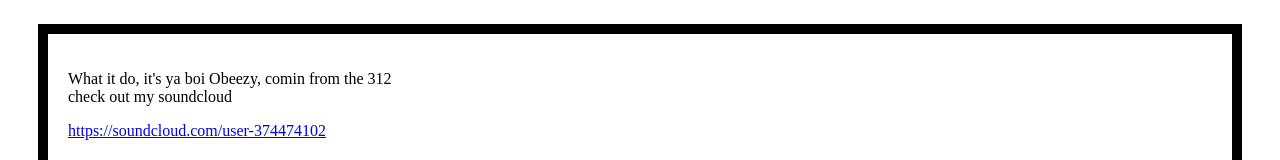
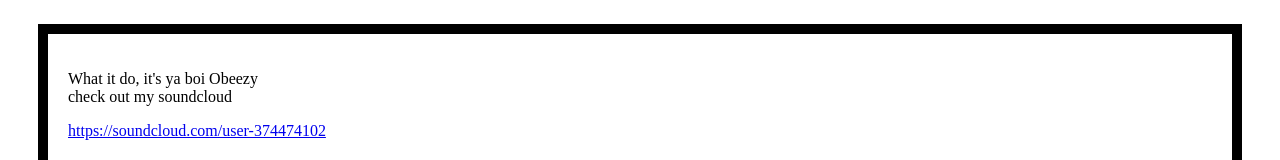
Before and after one commit to jpcanty87/Unit-4-Project-Obeezys-IG, a plain HTML site: page index.html in a window 1280 px wide. Shown: the part 238-398 px from the top of the page. Drawn offline with Linux system fonts and the light colour scheme.

Commit message:
Created using Popcode: https://popcode.org

```diff
--- a/index.html
+++ b/index.html
@@ -33,7 +33,7 @@
             <p>Following<br><br><br> 300</p>
         </div>
 		<div class="bio">
-            <p>What it do, it's ya boi Obeezy, comin from the 312 <br> check out my soundcloud</p>
+            <p>What it do, it's ya boi Obeezy<br> check out my soundcloud</p>
             <a href="https://soundcloud.com/user-374474102">https://soundcloud.com/user-374474102</a>
         </div>
         <div class="horizontal">
```
